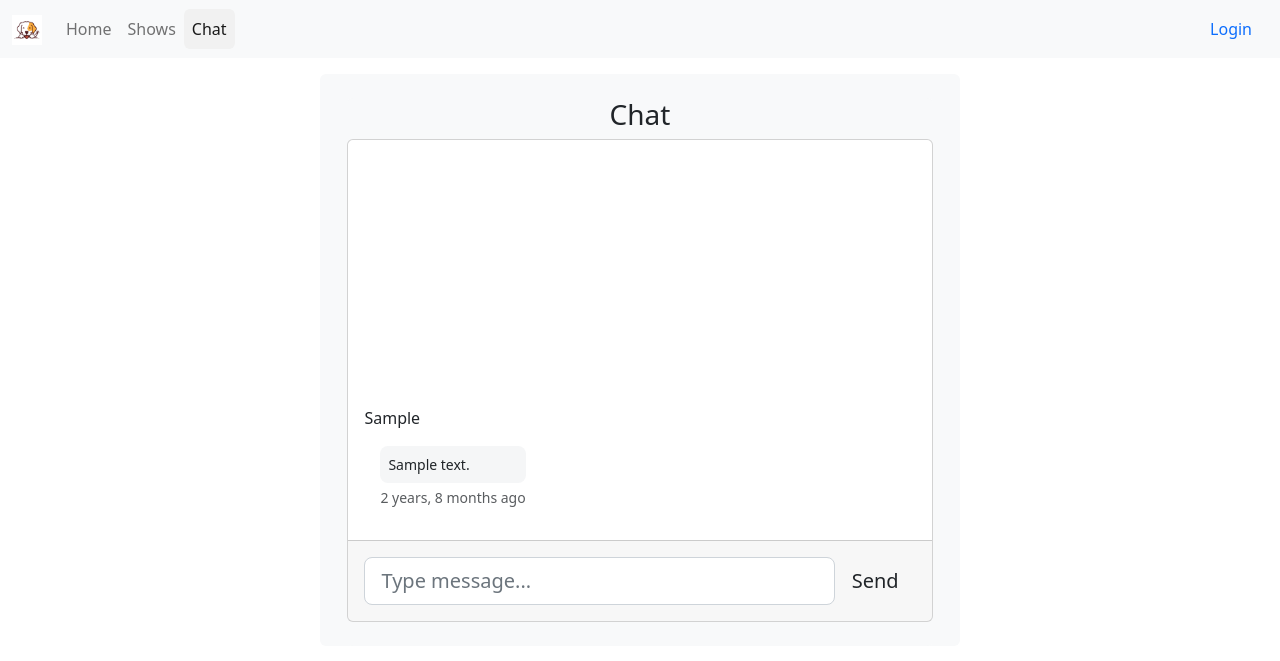
After one commit to AChlebba/DogShow, a Django app: page /chat/ in a window 1280 px wide. The commit adds this page. Shown: the top 661 px of the page. Run offline with Django 4.2, Linux system fonts and the light colour scheme; tables that the repository leaves empty hold one stand-in row (values such as "Sample post"); data that the repository does not hold is empty; some libraries are stand-ins or nearby versions.

Commit message:
Simple chat added to try htmx

```diff
--- a/dogshow/DogShow/base/admin.py
+++ b/dogshow/DogShow/base/admin.py
@@ -1,7 +1,8 @@
 from django.contrib import admin
 
-from .models import Dog, Show, Score, Profile
+from .models import Dog, Show, Score, Profile, Message
 admin.site.register(Dog)
 admin.site.register(Show)
 admin.site.register(Score)
 admin.site.register(Profile)
+admin.site.register(Message)
--- a/dogshow/DogShow/base/models.py
+++ b/dogshow/DogShow/base/models.py
@@ -74,3 +74,11 @@ class Profile(models.Model):
     user = models.OneToOneField(User, on_delete=models.CASCADE)
     phone = models.IntegerField(default=000000000, blank=True)
     user_img = models.ImageField(upload_to='static/img', default='img/default_avatar.jpg', blank=True)
+
+class Message(models.Model):
+    user = models.TextField(blank=False, max_length=50, default='Guest')
+    text = models.TextField(blank=False, max_length=1000)
+    created = models.DateTimeField(auto_now_add=True)
+
+    def __str__(self):
+        return self.text[0:50]
--- /dev/null
+++ b/dogshow/DogShow/base/templates/base/chat.html
@@ -0,0 +1,57 @@
+{% extends 'main.html' %}
+{% block content %}
+
+
+<style>
+    .card{
+        overflow-y: initial;
+    }
+    .card-body{
+        height: 80vh;
+        overflow-y: auto;
+        display: flex;
+        flex-direction: column-reverse;
+
+    }
+</style>
+
+
+
+<div class="container bg-light rounded" style="width: 50%;">
+    <br>
+    <div class="jumbotron bg-light rounded mx-auto" style="width: 95%;">
+        <h3 class="text-center">Chat</h3>
+
+
+        <div class="card" id="chat2">
+
+            <div class="card-body" data-mdb-perfect-scrollbar="true" style="position: relative; height: 400px">
+
+                <div hx-get="/chat_refresh" hx-trigger="every 1s">
+
+                {% for message in messages %}
+                <div class="d-flex flex-row justify-content-start">
+                    <div>
+                    <p class="fs-8">{{message.user}}</p>
+                    <p class="small p-2 ms-3 mb-1 rounded-3" style="background-color: #f5f6f7;">{{message.text}}</p>
+                    <p class="small ms-3 mb-3 rounded-3 text-muted">{{message.created|timesince}} ago</p>
+                    </div>
+                </div>
+                {% endfor %}
+
+                </div>
+            </div>
+
+            <form class="form" action="" method="post">{% csrf_token %}
+                <div class="card-footer text-muted d-flex justify-content-start align-items-center p-3">
+                    <input type="text" class="form-control form-control-lg" id="newMessage" name="newMessage" placeholder="Type message...">
+                    <input type="submit" class="btn btn-lg" value="Send">
+                </div>
+            </form>
+
+          </div>
+          <br>
+    </div>
+</div>
+
+{% endblock content %}
--- /dev/null
+++ b/dogshow/DogShow/base/templates/base/chat_refresh.html
@@ -0,0 +1,13 @@
+
+
+
+                {% for message in messages %}
+
+                <div class="d-flex flex-row justify-content-start">
+                    <div>
+                    <p class="fs-8">{{message.user}}</p>
+                    <p class="small p-2 ms-3 mb-1 rounded-3" style="background-color: #f5f6f7;">{{message.text}}</p>
+                    <p class="small ms-3 mb-3 rounded-3 text-muted">{{message.created|timesince}} ago</p>
+                    </div>
+                </div>
+                {% endfor %}
--- a/dogshow/DogShow/base/urls.py
+++ b/dogshow/DogShow/base/urls.py
@@ -20,4 +20,6 @@ urlpatterns = [
     path('score-page/<str:pk>/<str:dpk>', views.scorePage, name='score-page'),
     path('referees/', views.refereeList, name='referee-list'),
     path('referee-onoff/<str:pk>', views.refereeOnOff, name='referee-onoff'),
+    path('chat/', views.chat, name='chat'),
+    path('chat_refresh/', views.chatRefresh, name='chat-refresh'),
 ]
--- a/dogshow/DogShow/base/views.py
+++ b/dogshow/DogShow/base/views.py
@@ -4,7 +4,7 @@ from django.contrib.auth.decorators import login_required
 from django.contrib.auth.models import User, Group
 from django.contrib.auth.forms import UserCreationForm
 from django.contrib.auth import authenticate, login, logout
-from .models import Dog, Show, Score
+from .models import Dog, Show, Score, Message
 from .forms import DogForm, ShowForm, ProfileForm
 import requests
 
@@ -411,3 +411,37 @@ def refereeOnOff(request, pk):
         return redirect('shows')
 
     return redirect('referee-list')
+
+
+def chat(request):
+    page = 'chat'
+    messages = Message.objects.all().order_by('created')
+    if request.method == 'POST':
+        if len(request.POST.get('newMessage').strip()) == 0:
+            return redirect('chat')
+        if len(request.POST.get('newMessage')) > 999:
+            return redirect('chat')
+        if request.user.is_authenticated:
+            message = Message.objects.create(
+                user = request.user.username,
+                text = request.POST.get('newMessage')
+            )
+        else:
+             message = Message.objects.create(
+                user = "Guest",
+                text = request.POST.get('newMessage')
+            )
+        message.save()
+        return redirect('chat')
+    context = {
+        "page": page, "messages": messages
+    }
+    return render(request, 'base/chat.html', context)
+
+def chatRefresh(request):
+    page = 'chat'
+    messages = Message.objects.all().order_by('created')
+    context = {
+        "page": page, "messages": messages
+    }
+    return render(request, 'base/chat_refresh.html', context)
--- a/dogshow/DogShow/templates/main.html
+++ b/dogshow/DogShow/templates/main.html
@@ -8,6 +8,7 @@
     <meta name="viewport" content="width=device-width, initial-scale=1">
     <title>DogShow</title>
     <link rel="stylesheet" type="text/css" href="{% static 'css/bootstrap.css' %}"/>
+    <script src="https://unpkg.com/htmx.org@1.8.0" integrity="sha384-cZuAZ+ZbwkNRnrKi05G/fjBX+azI9DNOkNYysZ0I/X5ZFgsmMiBXgDZof30F5ofc" crossorigin="anonymous"></script>
 </head>
     <body>
 
--- a/dogshow/DogShow/templates/navbar.html
+++ b/dogshow/DogShow/templates/navbar.html
@@ -26,6 +26,15 @@
         {% else %}
           <li class="nav-item">
             <a class="nav-link" href="{% url 'shows' %}">Shows</a>
+          </li>
+        {% endif %}
+        {% if page == 'chat' %}
+          <li class="nav-item">
+            <a class="nav-link active rounded" style="background-color: #f1f1f1;" aria-current="page" href="{% url 'chat' %}">Chat</a>
+          </li>
+        {% else %}
+          <li class="nav-item">
+            <a class="nav-link" href="{% url 'chat' %}">Chat</a>
           </li>
         {% endif %}
         {% for group in request.user.groups.all %}
```
Also changed, not shown: dogshow/DogShow/base/migrations/0012_alter_show_options_message.py (added), dogshow/DogShow/base/migrations/0013_alter_message_user.py (added), dogshow/DogShow/static/img/avatarLuna.svg (added).
